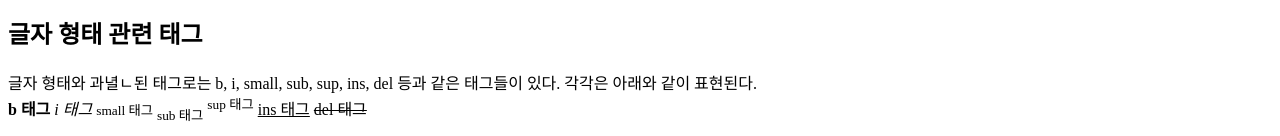
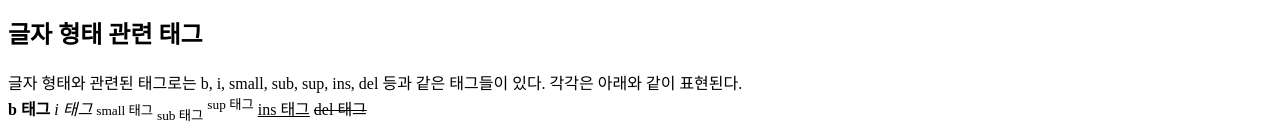
Before and after one commit to EUNBISHIN-PROGRAMMING/wp-html, a plain HTML site: page index.html in a window 1280 px wide. Shown: the part 860-996 px from the top of the page. Drawn offline with Linux system fonts and the light colour scheme.

```diff
--- a/index.html
+++ b/index.html
@@ -62,7 +62,7 @@
 
     <h2 id="content3">글자 형태 관련 태그</h2>
     <p>
-        글자 형태와 과녈ㄴ된 태그로는 b, i, small,
+        글자 형태와 관련된 태그로는 b, i, small,
         sub, sup, ins, del 등과 같은 태그들이 있다.
         각각은 아래와 같이 표현된다.<br>
         <b>b 태그</b>
```
